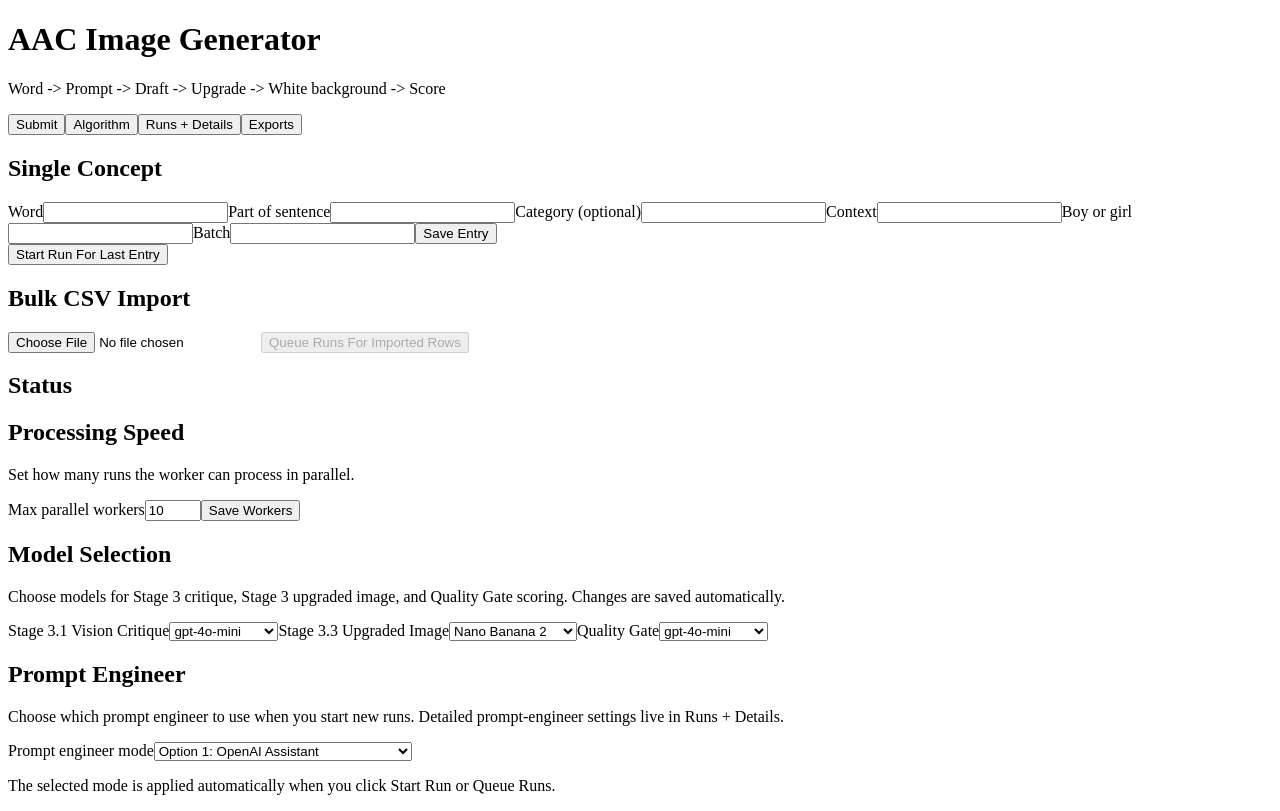
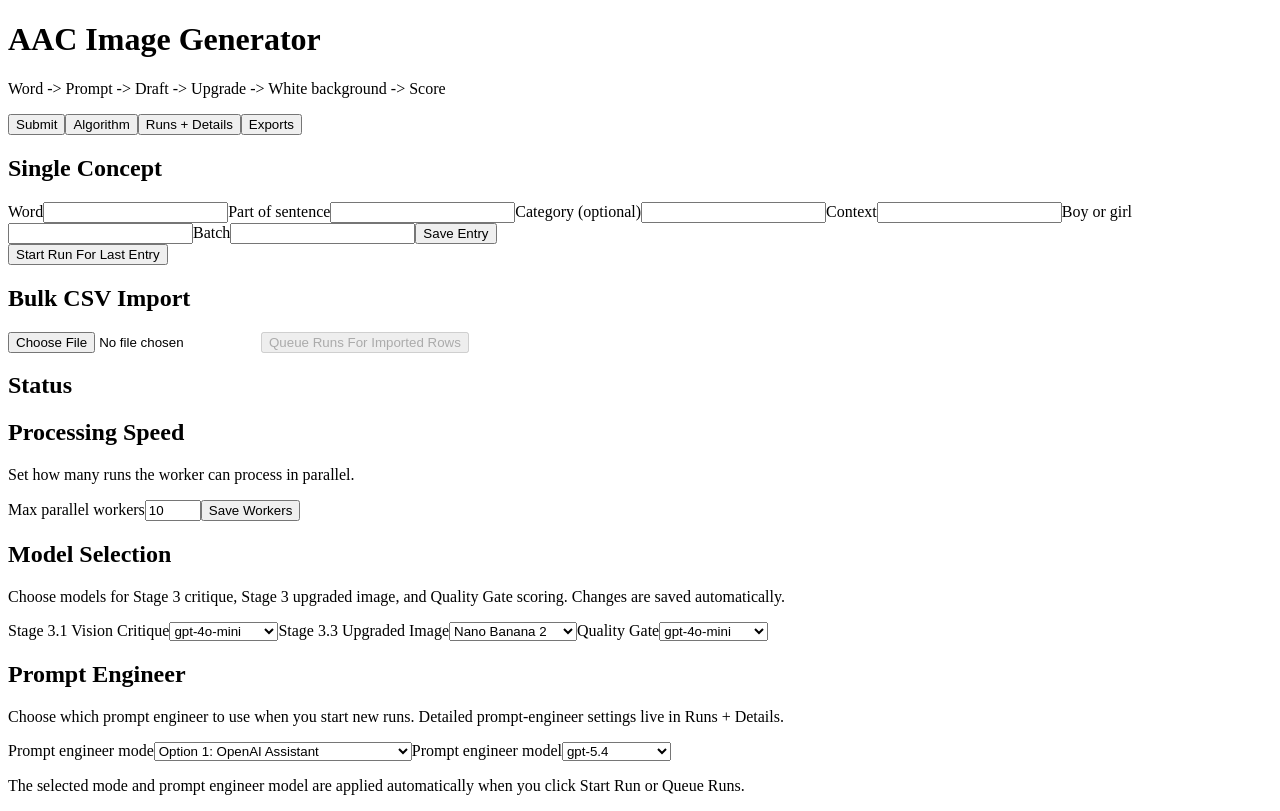
Before and after one commit to shaycohen-verbali/Image-generation, a React (Vite) app in the folder frontend/: page / in a window 1280 px wide. Built offline with nearby package versions, Linux system fonts and the light colour scheme; no server answers; the HTML template or start-up script is replaced by a standard one.

Commit message:
Fix runs page crash and add prompt model selector

```diff
--- a/frontend/src/pages/RunsPage.jsx
+++ b/frontend/src/pages/RunsPage.jsx
@@ -3,6 +3,28 @@ import { getConfig, getRun, listRuns, retryRun, updateConfig } from '../lib/api'
 import RunExecutionDiagram from '../components/RunExecutionDiagram'
 
 const SELECTED_RUN_STORAGE_KEY = 'aac:selectedRunId'
+
+function getStoredRunId() {
+  try {
+    if (typeof window === 'undefined') return ''
+    return window.sessionStorage.getItem(SELECTED_RUN_STORAGE_KEY) || ''
+  } catch (_error) {
+    return ''
+  }
+}
+
+function setStoredRunId(runId) {
+  try {
+    if (typeof window === 'undefined') return
+    if (runId) {
+      window.sessionStorage.setItem(SELECTED_RUN_STORAGE_KEY, runId)
+    } else {
+      window.sessionStorage.removeItem(SELECTED_RUN_STORAGE_KEY)
+    }
+  } catch (_error) {
+    // Ignore storage failures and keep the page usable.
+  }
+}
 
 const stagePriority = {
   stage2_draft: 1,
@@ -22,7 +44,7 @@ export default function RunsPage() {
   const [filters, setFilters] = useState({ status: '', word: '', part_of_sentence: '', category: '' })
   const [runs, setRuns] = useState([])
   const [message, setMessage] = useState('')
-  const [selectedRunId, setSelectedRunId] = useState(() => window.sessionStorage.getItem(SELECTED_RUN_STORAGE_KEY) || '')
+  const [selectedRunId, setSelectedRunId] = useState(() => getStoredRunId())
   const [detail, setDetail] = useState(null)
   const [assistantName, setAssistantName] = useState('')
   const [promptEngineerMode, setPromptEngineerMode] = useState('assistant')
@@ -37,9 +59,7 @@ export default function RunsPage() {
 
   useEffect(() => {
     selectedRunIdRef.current = selectedRunId
-    if (selectedRunId) {
-      window.sessionStorage.setItem(SELECTED_RUN_STORAGE_KEY, selectedRunId)
-    }
+    setStoredRunId(selectedRunId)
   }, [selectedRunId])
 
   const query = useMemo(() => {
@@ -79,7 +99,7 @@ export default function RunsPage() {
       if (!activeRunId && data.length > 0) {
         setSelectedRunId(data[0].id)
         selectedRunIdRef.current = data[0].id
-        window.sessionStorage.setItem(SELECTED_RUN_STORAGE_KEY, data[0].id)
+        setStoredRunId(data[0].id)
         loadRunDetail(data[0].id)
       } else if (activeRunId) {
         const exists = data.some((run) => run.id === activeRunId)
@@ -88,9 +108,12 @@ export default function RunsPage() {
         } else if (data.length > 0) {
           setSelectedRunId(data[0].id)
           selectedRunIdRef.current = data[0].id
-          window.sessionStorage.setItem(SELECTED_RUN_STORAGE_KEY, data[0].id)
+          setStoredRunId(data[0].id)
           loadRunDetail(data[0].id)
         } else {
+          setSelectedRunId('')
+          selectedRunIdRef.current = ''
+          setStoredRunId('')
           setDetail(null)
         }
       }
--- a/frontend/src/pages/SubmitPage.jsx
+++ b/frontend/src/pages/SubmitPage.jsx
@@ -15,6 +15,7 @@ export default function SubmitPage() {
   const [uploadResult, setUploadResult] = useState(null)
   const [workerCount, setWorkerCount] = useState(10)
   const [promptEngineerMode, setPromptEngineerMode] = useState('assistant')
+  const [promptEngineerModel, setPromptEngineerModel] = useState('gpt-5.4')
   const [stage3CritiqueModel, setStage3CritiqueModel] = useState('gpt-4o-mini')
   const [stage3GenerateModel, setStage3GenerateModel] = useState('nano-banana-2')
   const [qualityGateModel, setQualityGateModel] = useState('gpt-4o-mini')
@@ -29,6 +30,9 @@ export default function SubmitPage() {
         }
         if (mounted && config?.prompt_engineer_mode) {
           setPromptEngineerMode(config.prompt_engineer_mode)
+        }
+        if (mounted && config?.responses_prompt_engineer_model) {
+          setPromptEngineerModel(config.responses_prompt_engineer_model)
         }
         if (mounted && (config?.stage3_critique_model || config?.openai_model_vision)) {
           setStage3CritiqueModel(config.stage3_critique_model || config.openai_model_vision)
@@ -68,7 +72,10 @@ export default function SubmitPage() {
     }
     setMessage('Queueing run...')
     try {
-      await updateConfig({ prompt_engineer_mode: promptEngineerMode })
+      await updateConfig({
+        prompt_engineer_mode: promptEngineerMode,
+        responses_prompt_engineer_model: promptEngineerModel,
+      })
       const runs = await createRuns({ entry_ids: [lastEntryId] })
       setMessage(`Queued run ${runs[0].id}`)
     } catch (error) {
@@ -98,7 +105,10 @@ export default function SubmitPage() {
     }
     setMessage('Queueing imported entries...')
     try {
-      await updateConfig({ prompt_engineer_mode: promptEngineerMode })
+      await updateConfig({
+        prompt_engineer_mode: promptEngineerMode,
+        responses_prompt_engineer_model: promptEngineerModel,
+      })
       const runs = await createRuns({ entry_ids: entryIds })
       setMessage(`Queued ${runs.length} runs`)
     } catch (error) {
@@ -271,8 +281,18 @@ export default function SubmitPage() {
               <option value="responses_api">Option 2: Responses API / Direct Model</option>
             </select>
           </label>
+          <label>
+            Prompt engineer model
+            <select value={promptEngineerModel} onChange={(e) => setPromptEngineerModel(e.target.value)}>
+              <option value="gpt-4o-mini">gpt-4o-mini</option>
+              <option value="gpt-4.1-mini">gpt-4.1-mini</option>
+              <option value="gpt-5.4">gpt-5.4</option>
+              <option value="gemini-3-flash">Gemini-3-flash</option>
+              <option value="gemini-3-pro">Gemini-3-pro</option>
+            </select>
+          </label>
           <p className="config-help-text">
-            The selected mode is applied automatically when you click Start Run or Queue Runs.
+            The selected mode and prompt engineer model are applied automatically when you click Start Run or Queue Runs.
           </p>
         </div>
       </article>
```
